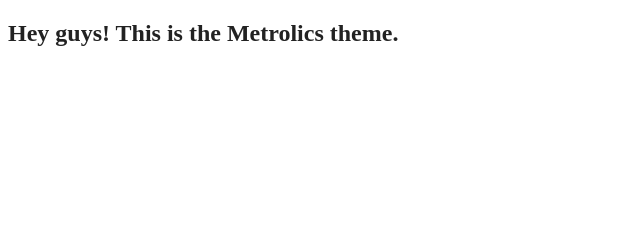
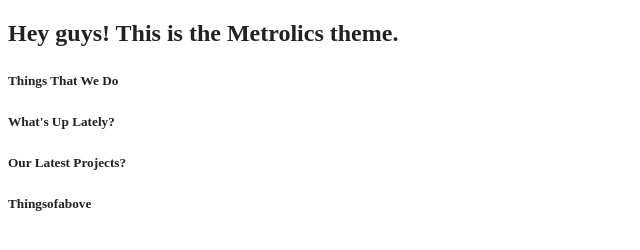
Before and after one commit to GloGlorGloria/assignment-2, a website built with webpack: page index.html in a window 1280 px wide. Shown: the part 56-306 px from the top of the page, without its empty margins (0-640 px from the left). Built offline with nearby package versions, Linux system fonts and the light colour scheme.

Commit message:
defining the heading structure

```diff
--- a/index.html
+++ b/index.html
@@ -35,7 +35,9 @@
 
 <section class="thingsWeDo">
   <div class="container">
-    <div class="subtitle"></div>
+    <div class="subtitle">
+      <h5>Things That We Do</h5>
+    </div>
     <div class="webSolutions"></div>
     <div class="photography"></div>
     <div class="webDevelopment"></div>
@@ -45,16 +47,20 @@
 
  <section class="recentGallery">
   <div class="container">
-    <div class="subtitle"></div>
-    <div class="photo"></div>
-    <div class="photo"></div>
-    <div class="photo"></div>
+    <div class="subtitle">
+      <h5>What's Up Lately?</h5>
+    </div>
+    <div class="galleryPhoto"></div>
+    <div class="galleryPhoto"></div>
+    <div class="galleryPhoto"></div>
   </div>
  </section>
 
  <section class="latestPorjects">
   <div class="container">
-    <div class="subtitle"></div>
+    <div class="subtitle">
+      <h5>Our Latest Projects?</h5>
+    </div>
     <div class="photo"></div>
     <div class="photo"></div>
     <div class="photo"></div>
@@ -66,7 +72,9 @@
 
  <section class="thingsOfAbove">
   <div class="container">
-    <div class="subtitle"></div>
+    <div class="subtitle">
+      <h5>Thingsofabove</h5>
+    </div>
     <div class="sampleMenu"></div>
     <div class="tabs"></div>
   </div>
```
